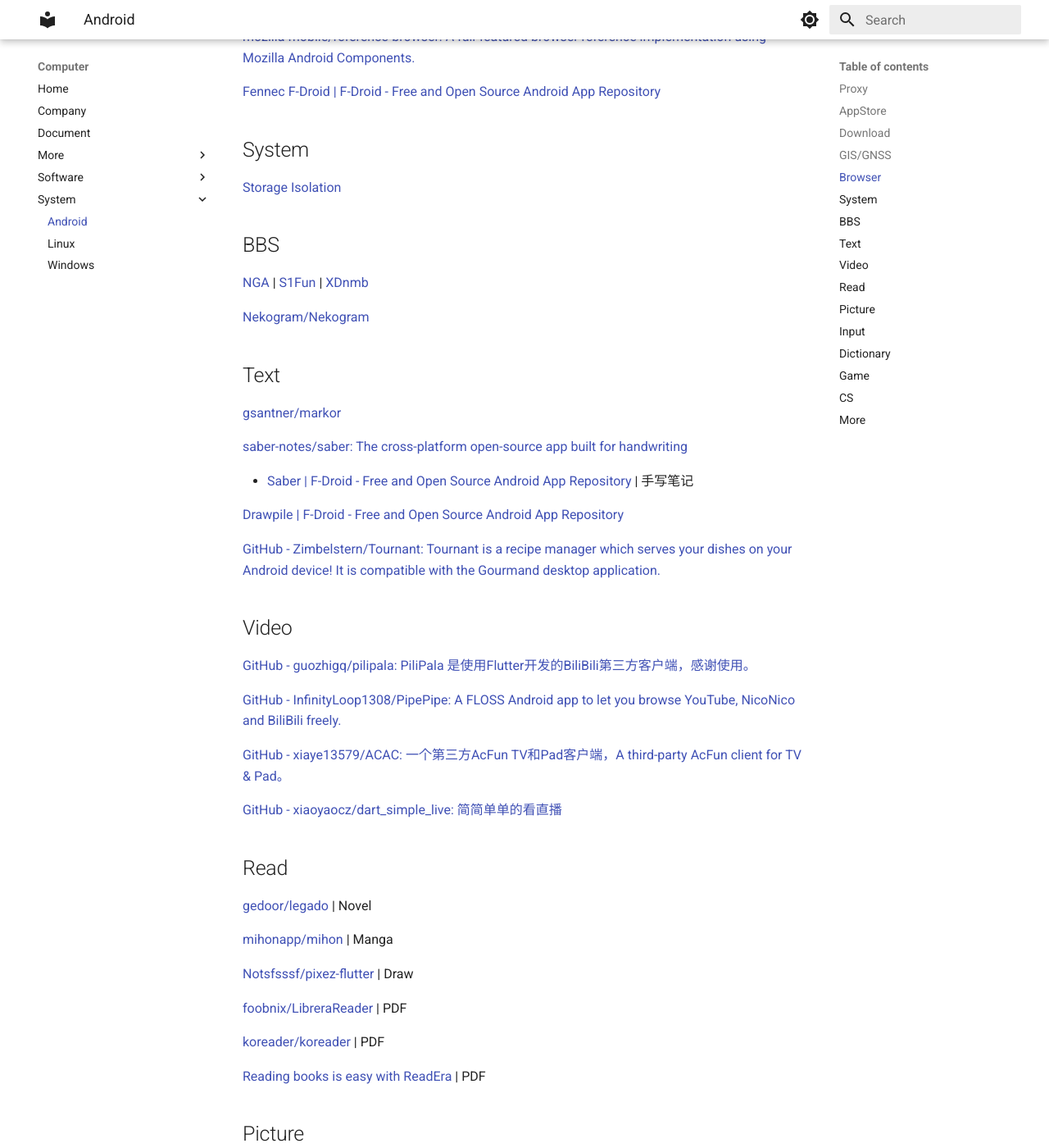
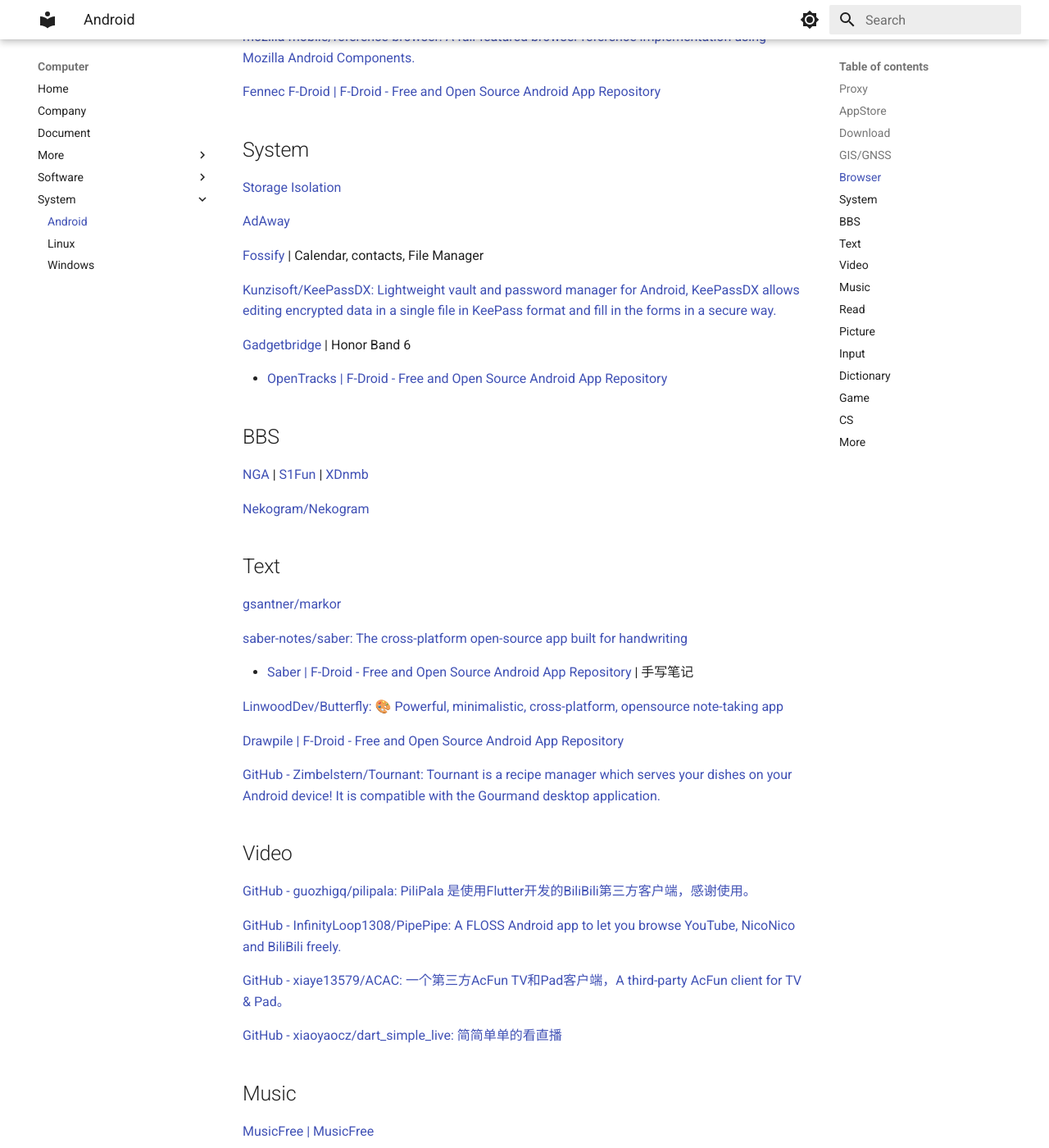
Before and after one commit to NonThinning/NonThinning.github.io, an MkDocs documentation site: the page built from docs/Computer/System/Android.md, in a window 1280 px wide and 1400 px high, scrolled down 1541 px. Shown: the whole window at 82% size. Built offline with MkDocs 1.6.1 and Material for MkDocs 9.7.7, drawn with Linux system fonts in a browser that asks for light colours.

Commit message:
docs update

```diff
--- a/docs/Computer/System/Android.md
+++ b/docs/Computer/System/Android.md
@@ -58,6 +58,16 @@
 
 [Storage Isolation](https://sr.rikka.app/)
 
+[AdAway](https://adaway.org/)
+
+[Fossify](https://www.fossify.org/) | Calendar, contacts, File Manager
+
+[Kunzisoft/KeePassDX: Lightweight vault and password manager for Android, KeePassDX allows editing encrypted data in a single file in KeePass format and fill in the forms in a secure way.](https://github.com/Kunzisoft/KeePassDX)
+
+[Gadgetbridge](https://gadgetbridge.org/) | Honor Band 6
+
+- [OpenTracks | F-Droid - Free and Open Source Android App Repository](https://f-droid.org/packages/de.dennisguse.opentracks/)
+
 ## BBS
 
 [NGA](https://f-droid.org/zh_Hans/packages/gov.anzong.androidnga/) | [S1Fun](https://s1fun.koalcat.com/) | [XDnmb](https://app.nmbxd.com/)
@@ -72,6 +82,8 @@
 
 - [Saber | F-Droid - Free and Open Source Android App Repository](https://f-droid.org/packages/com.adilhanney.saber/) | 手写笔记
 
+[LinwoodDev/Butterfly: 🎨 Powerful, minimalistic, cross-platform, opensource note-taking app](https://github.com/LinwoodDev/Butterfly)
+
 [Drawpile | F-Droid - Free and Open Source Android App Repository](https://f-droid.org/packages/net.drawpile/)
 
 [GitHub - Zimbelstern/Tournant: Tournant is a recipe manager which serves your dishes on your Android device! It is compatible with the Gourmand desktop application.](https://github.com/zimbelstern/Tournant)
@@ -85,6 +97,10 @@
 [GitHub - xiaye13579/ACAC: 一个第三方AcFun TV和Pad客户端，A third-party AcFun client for TV & Pad。](https://github.com/xiaye13579/ACAC)
 
 [GitHub - xiaoyaocz/dart_simple_live: 简简单单的看直播](https://github.com/xiaoyaocz/dart_simple_live)
+
+## Music
+
+[MusicFree | MusicFree](https://musicfree.catcat.work/)
 
 ## Read
 
```
Also changed, not shown: docs/Computer/Company.md (+11 -1 lines), docs/Computer/More/Music.md (+1 -0 lines).
